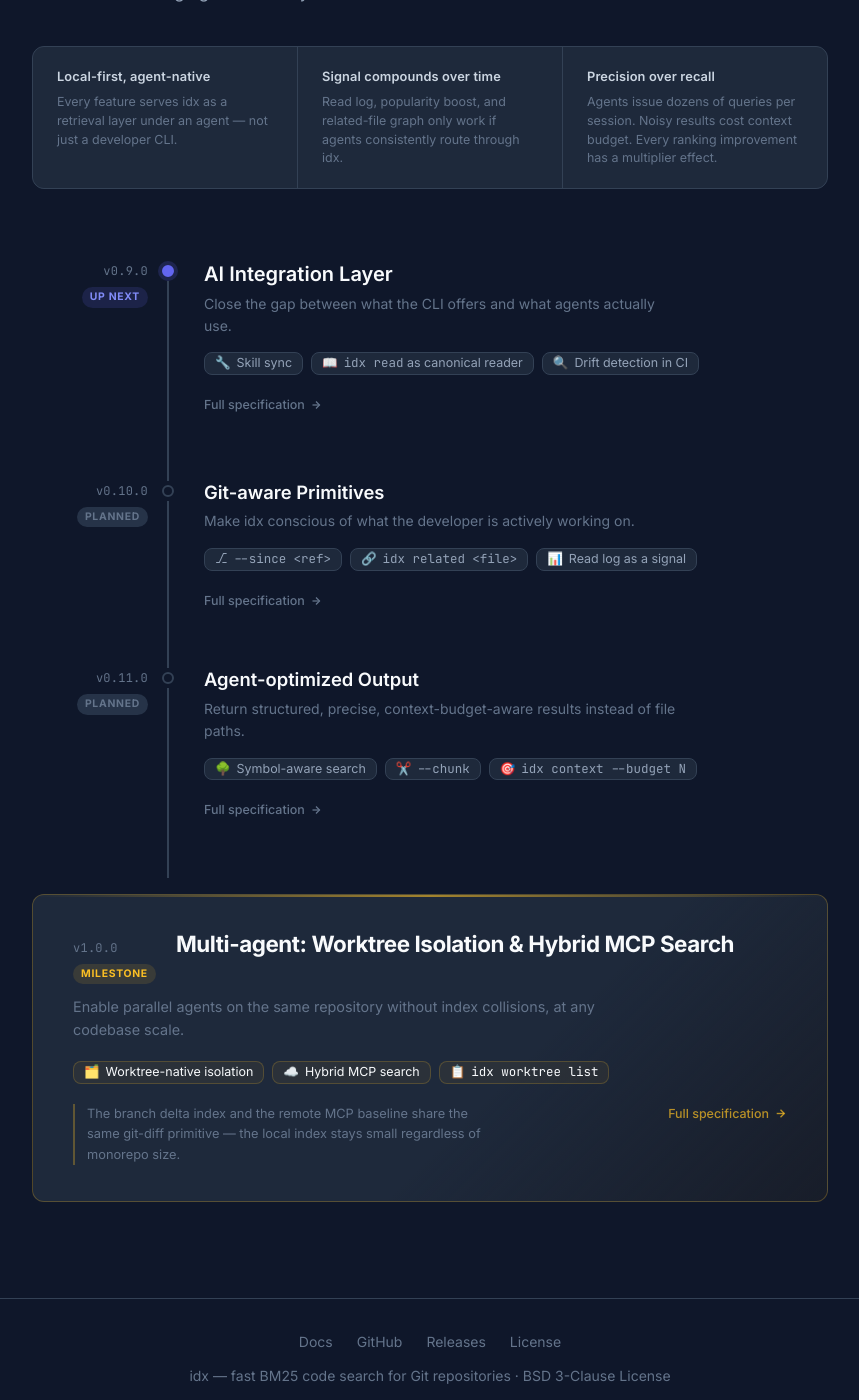
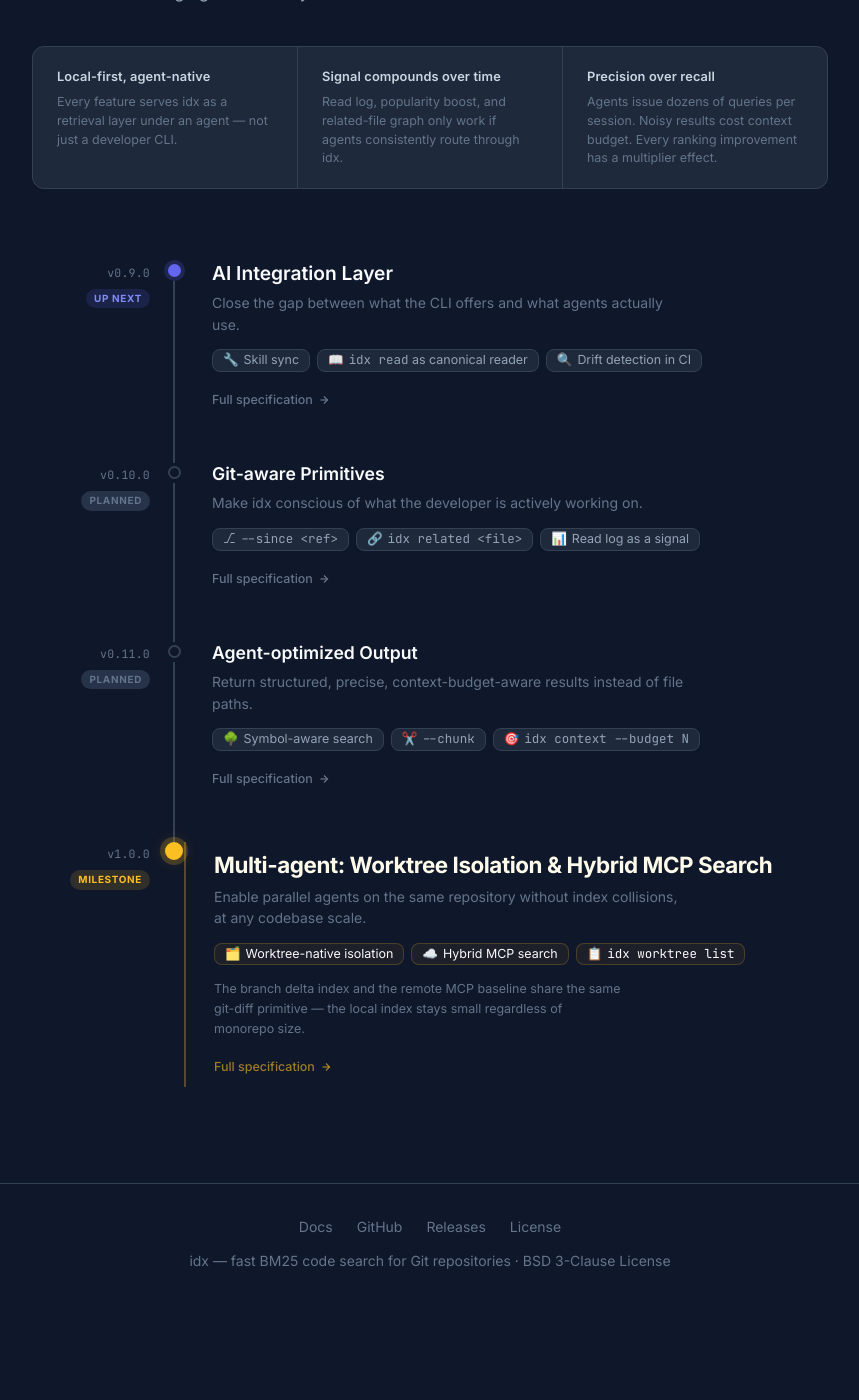
Before and after one commit to eltu/idx-site, a Jekyll site: the page built from roadmap.html, in a window 1280 px wide and 1400 px high, scrolled down 268 px. Shown: the whole window, without its empty margins (210-1069 px from the left). Built offline with Jekyll 4.4.1, drawn with Linux system fonts in a browser that asks for light colours; after the commit the page ends 1573 px from its top, so only the background shows below that.

Commit message:
Fix roadmap: unify v1.0 into timeline with milestone styling, fix mobile layout

```diff
--- a/assets/css/style.css
+++ b/assets/css/style.css
@@ -980,26 +980,24 @@ pre code .comment { color: var(--muted); }
 }
 
 /* Timeline */
-.roadmap-timeline {
-  position: relative;
+.roadmap-timeline { position: relative; }
+
+.roadmap-entry {
+  display: grid;
+  grid-template-columns: 124px 36px 1fr;
 }
 
-/* Regular entry */
-.roadmap-entry {
-  display: grid;
-  grid-template-columns: 120px 32px 1fr;
-  min-height: 48px;
-}
-
+/* Aside — version + badge, right-aligned */
 .roadmap-entry-aside {
   display: flex;
   flex-direction: column;
   align-items: flex-end;
   gap: 6px;
-  padding-top: 1px;
-  padding-right: 4px;
+  padding-top: 3px;
+  padding-right: 6px;
 }
 
+/* Connector — dot + line */
 .roadmap-entry-connector {
   display: flex;
   flex-direction: column;
@@ -1007,68 +1005,97 @@ pre code .comment { color: var(--muted); }
 }
 
 .roadmap-connector-dot {
-  width: 12px;
-  height: 12px;
+  width: 13px;
+  height: 13px;
   border-radius: 50%;
   border: 2px solid var(--border);
   background: var(--bg);
   flex-shrink: 0;
-  margin-top: 4px;
+  margin-top: 3px;
+  position: relative;
   z-index: 1;
-}
-
-.roadmap-connector-dot--next {
-  border-color: var(--primary);
-  background: var(--primary);
-  box-shadow: 0 0 0 4px rgba(99, 102, 241, 0.18);
 }
 
 .roadmap-connector-line {
   width: 2px;
   flex: 1;
-  min-height: 48px;
+  min-height: 40px;
   background: var(--border);
   margin-top: 4px;
 }
 
+.roadmap-entry--last .roadmap-connector-line { display: none; }
+
+/* Body */
 .roadmap-entry-body {
-  padding: 0 0 56px 20px;
+  padding: 0 0 52px 20px;
 }
 
-.roadmap-entry--next .roadmap-entry-body {
-  padding-bottom: 64px;
+/* Status variants — dot */
+.roadmap-entry--next .roadmap-connector-dot {
+  border-color: var(--primary);
+  background: var(--primary);
+  box-shadow: 0 0 0 4px rgba(99,102,241,0.2);
 }
 
+.roadmap-entry--milestone .roadmap-connector-dot {
+  width: 18px;
+  height: 18px;
+  margin-top: 0;
+  border-color: var(--accent);
+  background: var(--accent);
+  box-shadow: 0 0 0 5px rgba(251,191,36,0.18), 0 0 16px rgba(251,191,36,0.25);
+}
+
+/* Status variants — connector line */
+.roadmap-entry--milestone .roadmap-connector-line { display: none; }
+
+/* Status variants — body highlight for milestone */
+.roadmap-entry--milestone .roadmap-entry-body {
+  position: relative;
+  margin-left: -8px;
+  padding-left: 28px;
+  padding-top: 8px;
+  padding-bottom: 8px;
+  border-left: 2px solid rgba(251,191,36,0.3);
+  border-radius: 0 var(--radius-lg) var(--radius-lg) 0;
+}
+
+/* Titles */
 .roadmap-entry-title {
-  font-size: 1.15rem;
+  font-size: 1.1rem;
   font-weight: 600;
   color: #F8FAFC;
+  line-height: 1.3;
   margin-bottom: 6px;
-  line-height: 1.3;
 }
 
-.roadmap-entry--next .roadmap-entry-title {
-  font-size: 1.25rem;
+.roadmap-entry--next .roadmap-entry-title  { font-size: 1.2rem; }
+.roadmap-entry--milestone .roadmap-entry-title {
+  font-size: clamp(1.15rem, 2vw, 1.4rem);
+  font-weight: 700;
+  letter-spacing: -0.02em;
+  color: #FFFBEB;
 }
 
 .roadmap-entry-theme {
   font-size: 0.875rem;
   color: var(--muted);
   line-height: 1.55;
-  margin-bottom: 16px;
   max-width: 54ch;
+  margin-bottom: 14px;
 }
 
 /* Shared meta */
 .roadmap-version {
   font-family: var(--font-mono);
-  font-size: 0.75rem;
+  font-size: 0.72rem;
   color: var(--muted);
   letter-spacing: 0.02em;
 }
 
 .roadmap-badge {
-  font-size: 0.65rem;
+  font-size: 0.62rem;
   font-weight: 700;
   letter-spacing: 0.07em;
   text-transform: uppercase;
@@ -1077,22 +1104,22 @@ pre code .comment { color: var(--muted); }
   white-space: nowrap;
 }
 
-.roadmap-badge--next    { background: rgba(99,102,241,0.15); color: var(--secondary); }
-.roadmap-badge--planned { background: var(--surface2); color: var(--muted); }
-.roadmap-badge--milestone { background: rgba(251,191,36,0.12); color: var(--accent); }
+.roadmap-badge--next      { background: rgba(99,102,241,0.15); color: var(--secondary); }
+.roadmap-badge--planned   { background: var(--surface2); color: var(--muted); }
+.roadmap-badge--milestone { background: rgba(251,191,36,0.14); color: var(--accent); }
 
 /* Chips */
 .roadmap-chips {
   display: flex;
   flex-wrap: wrap;
-  gap: 8px;
-  margin-bottom: 16px;
+  gap: 7px;
+  margin-bottom: 14px;
 }
 
 .roadmap-chip {
   display: inline-flex;
   align-items: center;
-  gap: 6px;
+  gap: 5px;
   font-size: 0.78rem;
   color: var(--path);
   background: var(--surface);
@@ -1102,15 +1129,9 @@ pre code .comment { color: var(--muted); }
   line-height: 1;
 }
 
-.roadmap-chip code {
-  background: none;
-  border: none;
-  padding: 0;
-  font-size: 0.78rem;
-  color: inherit;
-}
+.roadmap-chip code { background: none; border: none; padding: 0; font-size: 0.78rem; color: inherit; }
 
-.roadmap-chip--milestone {
+.roadmap-entry--milestone .roadmap-chip {
   background: rgba(251,191,36,0.06);
   border-color: rgba(251,191,36,0.2);
   color: #F8FAFC;
@@ -1129,83 +1150,24 @@ pre code .comment { color: var(--muted); }
 }
 
 .roadmap-spec-link:hover { color: var(--secondary); text-decoration: none; }
-.roadmap-spec-link--milestone { color: rgba(251,191,36,0.7); }
-.roadmap-spec-link--milestone:hover { color: var(--accent); }
+.roadmap-entry--milestone .roadmap-spec-link { color: rgba(251,191,36,0.6); }
+.roadmap-entry--milestone .roadmap-spec-link:hover { color: var(--accent); }
 
-/* Milestone entry */
-.roadmap-milestone-entry {
-  position: relative;
-  margin-top: 16px;
-  padding: 36px 40px;
-  border: 1px solid rgba(251,191,36,0.25);
-  border-radius: var(--radius-lg);
-  background: linear-gradient(135deg, var(--surface) 60%, rgba(251,191,36,0.04) 100%);
-  overflow: hidden;
+/* Note (milestone) */
+.roadmap-entry-note {
+  font-size: 0.78rem;
+  color: var(--muted);
+  line-height: 1.6;
+  max-width: 52ch;
+  margin-bottom: 14px;
 }
 
-.roadmap-milestone-entry::before {
-  content: '';
-  position: absolute;
-  top: 0; left: 0; right: 0;
-  height: 2px;
-  background: linear-gradient(90deg, transparent, var(--accent), transparent);
-  opacity: 0.6;
-}
-
-.roadmap-milestone-header {
-  display: flex;
-  align-items: baseline;
-  gap: 20px;
-  margin-bottom: 12px;
-  flex-wrap: wrap;
-}
-
-.roadmap-milestone-left {
-  display: flex;
-  flex-direction: column;
-  gap: 6px;
-  flex-shrink: 0;
-}
-
-.roadmap-milestone-title {
-  font-size: clamp(1.1rem, 2vw, 1.4rem);
-  font-weight: 700;
-  color: #F8FAFC;
-  letter-spacing: -0.02em;
-  line-height: 1.2;
-}
-
-.roadmap-milestone-theme {
-  font-size: 0.9rem;
-  color: var(--muted);
-  line-height: 1.55;
-  max-width: 60ch;
-  margin-bottom: 20px;
-}
-
-.roadmap-milestone-footer {
-  display: flex;
-  align-items: flex-start;
-  justify-content: space-between;
-  gap: 24px;
-  margin-top: 20px;
-  flex-wrap: wrap;
-}
-
+/* Mobile meta (hidden on desktop) */
 .roadmap-entry-meta-mobile {
   display: none;
   align-items: center;
   gap: 8px;
-  margin-bottom: 8px;
-}
-
-.roadmap-milestone-note {
-  font-size: 0.8rem;
-  color: var(--muted);
-  line-height: 1.6;
-  max-width: 52ch;
-  padding-left: 12px;
-  border-left: 2px solid rgba(251,191,36,0.3);
+  margin-bottom: 10px;
 }
 
 /* ============================================================
@@ -1218,8 +1180,8 @@ pre code .comment { color: var(--muted); }
   .editor-cards { grid-template-columns: 1fr; }
   .docs-content { padding: 32px 24px; }
   .ai-stat-grid { grid-template-columns: repeat(2, minmax(0, 1fr)); }
+  .roadmap-page { padding: 48px 24px 80px; }
   .roadmap-principles { grid-template-columns: 1fr; }
-  .roadmap-page { padding: 48px 24px 80px; }
 }
 
 @media (max-width: 768px) {
@@ -1286,12 +1248,17 @@ pre code .comment { color: var(--muted); }
   .btn-primary, .btn-secondary { justify-content: center; }
   .features-grid { grid-template-columns: 1fr; }
   .ai-stat-grid { grid-template-columns: 1fr; }
-  .roadmap-entry { grid-template-columns: 0 28px 1fr; }
+  /* Mobile timeline: hide aside, show meta inside body */
+  .roadmap-entry { grid-template-columns: 28px 1fr; }
   .roadmap-entry-aside { display: none; }
   .roadmap-entry-body { padding-left: 16px; }
   .roadmap-entry-meta-mobile { display: flex; }
-  .roadmap-milestone-entry { padding: 24px 20px; }
-  .roadmap-milestone-header { flex-direction: column; gap: 10px; }
+  /* Reset milestone left border offset on mobile */
+  .roadmap-entry--milestone .roadmap-entry-body {
+    margin-left: 0;
+    padding-left: 16px;
+    border-left: 2px solid rgba(251,191,36,0.3);
+  }
 }
 
 /* ===== Command Reference Table ===== */
--- a/roadmap.html
+++ b/roadmap.html
@@ -31,62 +31,35 @@ description: "What's coming to idx — planned versions from v0.9 to v1.0."
     {% for v in site.data.roadmap.versions %}
     {% unless v.status == 'released' %}
 
-    {% if v.status == 'milestone' %}
-    <div class="roadmap-milestone-entry">
-      <div class="roadmap-milestone-header">
-        <div class="roadmap-milestone-left">
-          <span class="roadmap-version">{{ v.version }}</span>
-          <span class="roadmap-badge roadmap-badge--milestone">Milestone</span>
-        </div>
-        <h2 class="roadmap-milestone-title">{{ v.title }}</h2>
-      </div>
-      <p class="roadmap-milestone-theme">{{ v.theme }}</p>
-      {% if v.features %}
-      <div class="roadmap-chips">
-        {% for f in v.features %}
-        <span class="roadmap-chip roadmap-chip--milestone">
-          <span>{{ f.icon }}</span>
-          <span>{{ f.label }}</span>
-        </span>
-        {% endfor %}
-      </div>
-      {% endif %}
-      <div class="roadmap-milestone-footer">
-        {% if v.note %}<p class="roadmap-milestone-note">{{ v.note }}</p>{% endif %}
-        {% if v.doc_url %}
-        <a href="{{ v.doc_url }}" class="roadmap-spec-link roadmap-spec-link--milestone" target="_blank" rel="noopener">
-          Full specification
-          <svg width="13" height="13" viewBox="0 0 24 24" fill="none" stroke="currentColor" stroke-width="2.5"><line x1="5" y1="12" x2="19" y2="12"/><polyline points="12 5 19 12 12 19"/></svg>
-        </a>
-        {% endif %}
-      </div>
-    </div>
+    <div class="roadmap-entry{% if v.status == 'next' %} roadmap-entry--next{% elsif v.status == 'milestone' %} roadmap-entry--milestone{% endif %}{% if forloop.last %} roadmap-entry--last{% endif %}">
 
-    {% else %}
-
-    <div class="roadmap-entry{% if v.status == 'next' %} roadmap-entry--next{% endif %}">
       <div class="roadmap-entry-aside">
         <span class="roadmap-version">{{ v.version }}</span>
-        {% if v.status == 'next' %}
-        <span class="roadmap-badge roadmap-badge--next">Up next</span>
-        {% else %}
-        <span class="roadmap-badge roadmap-badge--planned">Planned</span>
-        {% endif %}
+        <span class="roadmap-badge roadmap-badge--{{ v.status }}">
+          {%- if v.status == 'next' %}Up next
+          {%- elsif v.status == 'milestone' %}Milestone
+          {%- else %}Planned{%- endif %}
+        </span>
       </div>
 
       <div class="roadmap-entry-connector">
-        <div class="roadmap-connector-dot{% if v.status == 'next' %} roadmap-connector-dot--next{% endif %}"></div>
+        <div class="roadmap-connector-dot"></div>
         <div class="roadmap-connector-line"></div>
       </div>
 
       <div class="roadmap-entry-body">
         <div class="roadmap-entry-meta-mobile">
           <span class="roadmap-version">{{ v.version }}</span>
-          {% if v.status == 'next' %}<span class="roadmap-badge roadmap-badge--next">Up next</span>
-          {% else %}<span class="roadmap-badge roadmap-badge--planned">Planned</span>{% endif %}
+          <span class="roadmap-badge roadmap-badge--{{ v.status }}">
+            {%- if v.status == 'next' %}Up next
+            {%- elsif v.status == 'milestone' %}Milestone
+            {%- else %}Planned{%- endif %}
+          </span>
         </div>
+
         <h3 class="roadmap-entry-title">{{ v.title }}</h3>
         <p class="roadmap-entry-theme">{{ v.theme }}</p>
+
         {% if v.features %}
         <div class="roadmap-chips">
           {% for f in v.features %}
@@ -97,6 +70,11 @@ description: "What's coming to idx — planned versions from v0.9 to v1.0."
           {% endfor %}
         </div>
         {% endif %}
+
+        {% if v.note %}
+        <p class="roadmap-entry-note">{{ v.note }}</p>
+        {% endif %}
+
         {% if v.doc_url %}
         <a href="{{ v.doc_url }}" class="roadmap-spec-link" target="_blank" rel="noopener">
           Full specification
@@ -104,9 +82,9 @@ description: "What's coming to idx — planned versions from v0.9 to v1.0."
         </a>
         {% endif %}
       </div>
+
     </div>
 
-    {% endif %}
     {% endunless %}
     {% endfor %}
   </div>
```
